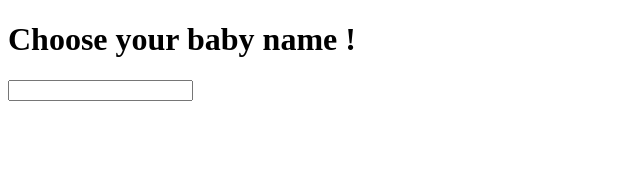
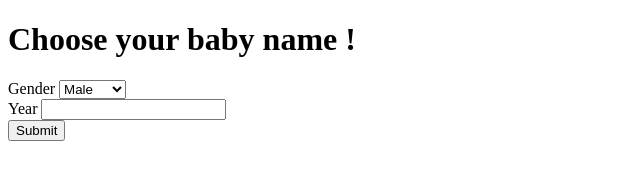
Before and after one commit to yannickxjh/big-data, a website: page index.html in a window 1280 px wide. Shown: the whole page, without its empty margins (0-640 px from the left). Drawn offline with Linux system fonts and the light colour scheme.

Commit message:
Add year and gender field

```diff
--- a/index.html
+++ b/index.html
@@ -1,14 +1,32 @@
 <!DOCTYPE html>
 <html lang="en">
+
 <head>
     <meta charset="UTF-8">
     <title>Baby Data</title>
     <link href="styles.css" rel="stylesheet">
 </head>
+
 <body>
     <h1>Choose your baby name !</h1>
-    <div>
-        <input>
-    </div>
+    <form method="post" action="/">
+        <!-- <div>
+
+            <input type="text" name="name" required>
+        </div> -->
+        <div>
+            <span>Gender</span>
+            <select name="gender">
+                <option>Male</option>
+                <option>Female</option>
+            </select>
+        </div>
+        <div>
+            <span>Year</span>
+            <input type="number" name="year">
+        </div>
+        <input type="submit" value="Submit">
+    </form>
 </body>
+
 </html>
```
Also changed, not shown: app.js (+20 -4 lines).
